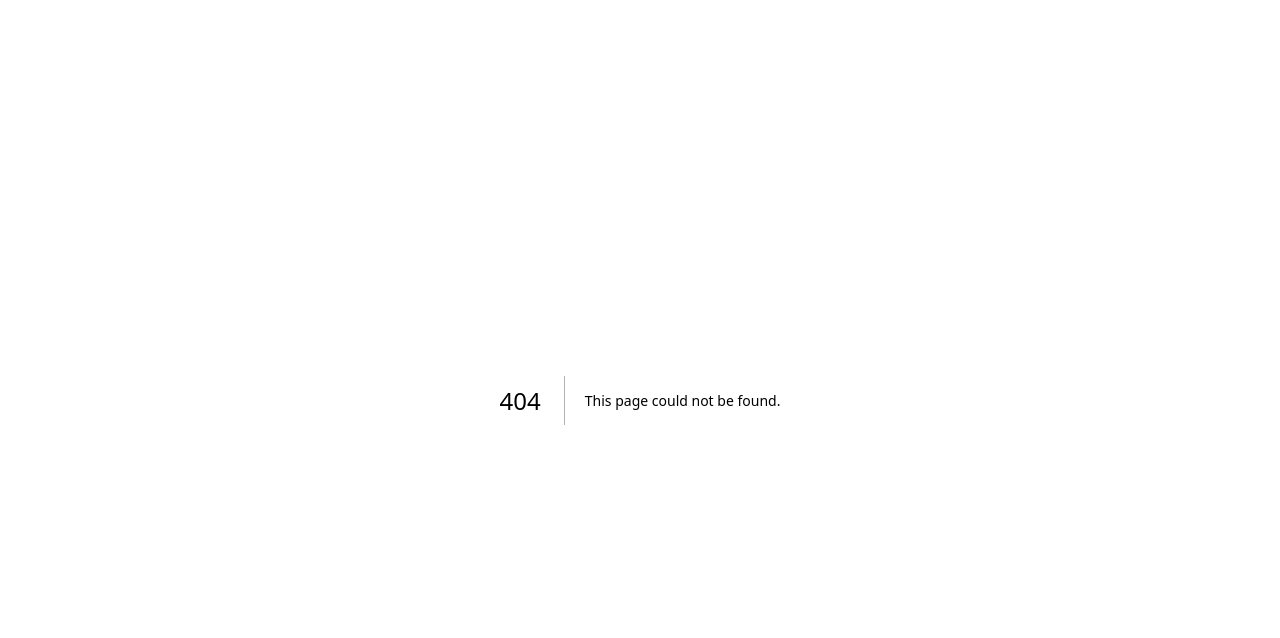
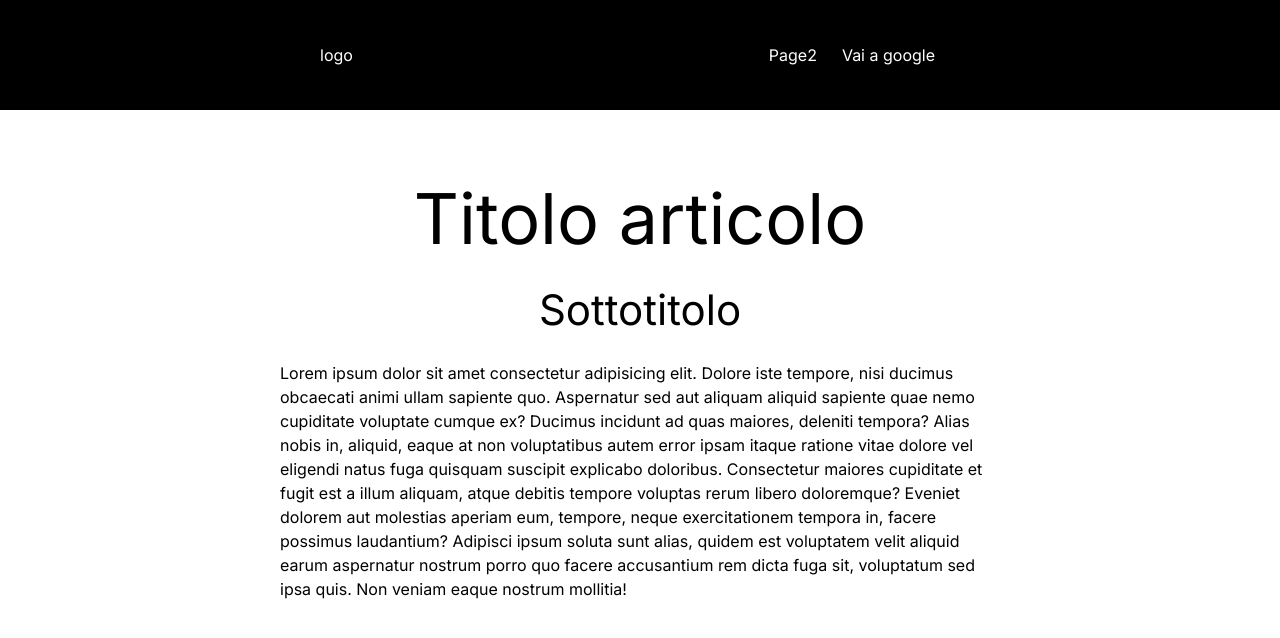
Before and after one commit to LorenzoLoPresti/react-next-reusable-components, a Next.js app: page /page2 in a window 1280 px wide. Before the commit this address had no page. Shown: the top 638 px of the page. Built offline with nearby package versions, Linux system fonts and the light colour scheme.

Commit message:
page2 trying

```diff
--- a/app/layout.tsx
+++ b/app/layout.tsx
@@ -1,6 +1,12 @@
 import type { Metadata } from "next";
 import { Inter } from "next/font/google";
 import "./globals.css";
+import Header from "@/components/layouts/Header";
+import Box from "@/components/generalComponents/Box/Box";
+import Text from "@/components/generalComponents/Text/Text";
+import ListItems from "@/components/generalComponents/ListItems/ListItems";
+import ListElement from "@/components/generalComponents/ListElement/ListElement";
+import Navbar from "@/components/blocks/Navbar/Navbar";
 
 const inter = Inter({ subsets: ["latin"] });
 
@@ -16,7 +22,12 @@ export default function RootLayout({
 }) {
   return (
     <html lang="en">
-      <body className={inter.className}>{children}</body>
+      <body className={inter.className}>
+        <Header>
+          <Navbar />
+        </Header>
+        {children}
+      </body>
     </html>
   );
 }
--- a/app/page.tsx
+++ b/app/page.tsx
@@ -1,6 +1,8 @@
 "use client";
 import Jumbotron from "@/components/blocks/Jumbotron/Jumbotron";
 import Navbar from "@/components/blocks/Navbar/Navbar";
+import Box from "@/components/generalComponents/Box/Box";
+import Button from "@/components/generalComponents/Button/Button";
 import Header from "@/components/layouts/Header";
 import Main from "@/components/layouts/Main";
 import { useState } from "react";
@@ -18,11 +20,39 @@ export default function Home() {
 
   return (
     <>
-      <Header>
+      {/* <Header>
         <Navbar handleCountChange={handleCountChange} />
-      </Header>
+      </Header> */}
       <Main>
         <Jumbotron count={count} resetCount={handleResetCount} />
+        <Box
+          bgDark
+          tag="section"
+          hasMarginAuto
+          width="w-3/4"
+          hasFlex
+          centeredMainAxes
+          classNames="py-[20px] gap-[20px]"
+        >
+          <Button
+            handleOnClick={handleCountChange}
+            isRounded
+            hasSimpleBorder
+            bgWhite
+            classNames="w-[110px]"
+          >
+            Add 1
+          </Button>
+          <Button
+            handleOnClick={() => setCount((c) => c - 1)}
+            isRounded
+            hasSimpleBorder
+            bgWhite
+            classNames="w-[110px]"
+          >
+            Remove 1
+          </Button>
+        </Box>
       </Main>
     </>
   );
--- /dev/null
+++ b/app/page2/page.tsx
@@ -0,0 +1,44 @@
+import Box from "@/components/generalComponents/Box/Box";
+import Text from "@/components/generalComponents/Text/Text";
+import { FC } from "react";
+
+const Page2: FC = () => {
+  return (
+    <Box tag="main">
+      <Box
+        tag="article"
+        hasMarginAuto
+        width="w-3/4"
+        hasFlex
+        hasFlexCol
+        centeredCrossAxes
+        classNames="gap-7 py-[70px]"
+      >
+        <Text tag="h1">Titolo articolo</Text>
+        <Text tag="h2" styledAs="h3">
+          Sottotitolo
+        </Text>
+        <Box width="w-3/4">
+          <Text tag="p">
+            Lorem ipsum dolor sit amet consectetur adipisicing elit. Dolore iste
+            tempore, nisi ducimus obcaecati animi ullam sapiente quo. Aspernatur
+            sed aut aliquam aliquid sapiente quae nemo cupiditate voluptate
+            cumque ex? Ducimus incidunt ad quas maiores, deleniti tempora? Alias
+            nobis in, aliquid, eaque at non voluptatibus autem error ipsam
+            itaque ratione vitae dolore vel eligendi natus fuga quisquam
+            suscipit explicabo doloribus. Consectetur maiores cupiditate et
+            fugit est a illum aliquam, atque debitis tempore voluptas rerum
+            libero doloremque? Eveniet dolorem aut molestias aperiam eum,
+            tempore, neque exercitationem tempora in, facere possimus
+            laudantium? Adipisci ipsum soluta sunt alias, quidem est voluptatem
+            velit aliquid earum aspernatur nostrum porro quo facere accusantium
+            rem dicta fuga sit, voluptatum sed ipsa quis. Non veniam eaque
+            nostrum mollitia!
+          </Text>
+        </Box>
+      </Box>
+    </Box>
+  );
+};
+
+export default Page2;
--- a/components/blocks/Navbar/Navbar.tsx
+++ b/components/blocks/Navbar/Navbar.tsx
@@ -8,7 +8,7 @@ import ListElement from "@/components/generalComponents/ListElement/ListElement"
 import Button from "@/components/generalComponents/Button/Button";
 
 type NavbarProps = PropsWithChildren<{
-  handleCountChange: () => void;
+  handleCountChange?: () => void;
 }>;
 
 const Navbar: FC<NavbarProps> = ({ handleCountChange, children }) => {
@@ -23,20 +23,24 @@ const Navbar: FC<NavbarProps> = ({ handleCountChange, children }) => {
         hasMarginAuto
         classNames="h-[70px] lg:h-[110px]"
       >
-        <Text tag="p">logo</Text>
+        <Text tag="p">
+          <Link href={"/"}>logo</Link>
+        </Text>
         <ListItems hasFlex classNames="gap-[25px]">
+          <ListElement isCenteredXY>
+            <Link href={"/page2"}>Page2</Link>
+          </ListElement>
           <ListElement isCenteredXY classNames="hidden md:flex">
-            Elemento
-          </ListElement>
-          <ListElement isCenteredXY>
             <Link href={"https://google.com"} target="_blank">
               Vai a google
             </Link>
           </ListElement>
           <ListElement>
-            <Button bgWhite isRounded handleOnClick={handleCountChange}>
-              Change
-            </Button>
+            {handleCountChange && (
+              <Button bgWhite isRounded handleOnClick={handleCountChange}>
+                Change
+              </Button>
+            )}
           </ListElement>
         </ListItems>
       </Box>
--- a/components/generalComponents/Box/Box.tsx
+++ b/components/generalComponents/Box/Box.tsx
@@ -23,7 +23,7 @@ type BoxProps = PropsWithChildren<{
   bgDark?: boolean;
 }>;
 
-const Container: FC<BoxProps> = ({
+const Box: FC<BoxProps> = ({
   tag,
   width,
   hasMarginAuto,
@@ -52,4 +52,4 @@ const Container: FC<BoxProps> = ({
   return <BoxElement className={boxStyle}>{children}</BoxElement>;
 };
 
-export default Container;
+export default Box;
--- a/components/generalComponents/Button/Button.tsx
+++ b/components/generalComponents/Button/Button.tsx
@@ -1,7 +1,7 @@
 import { FC, PropsWithChildren } from "react";
 
 export type ButtonProps = PropsWithChildren<{
-  handleOnClick: () => void;
+  handleOnClick?: () => void;
   textWhite?: boolean;
   bgWhite?: boolean;
   classNames?: string;
```
